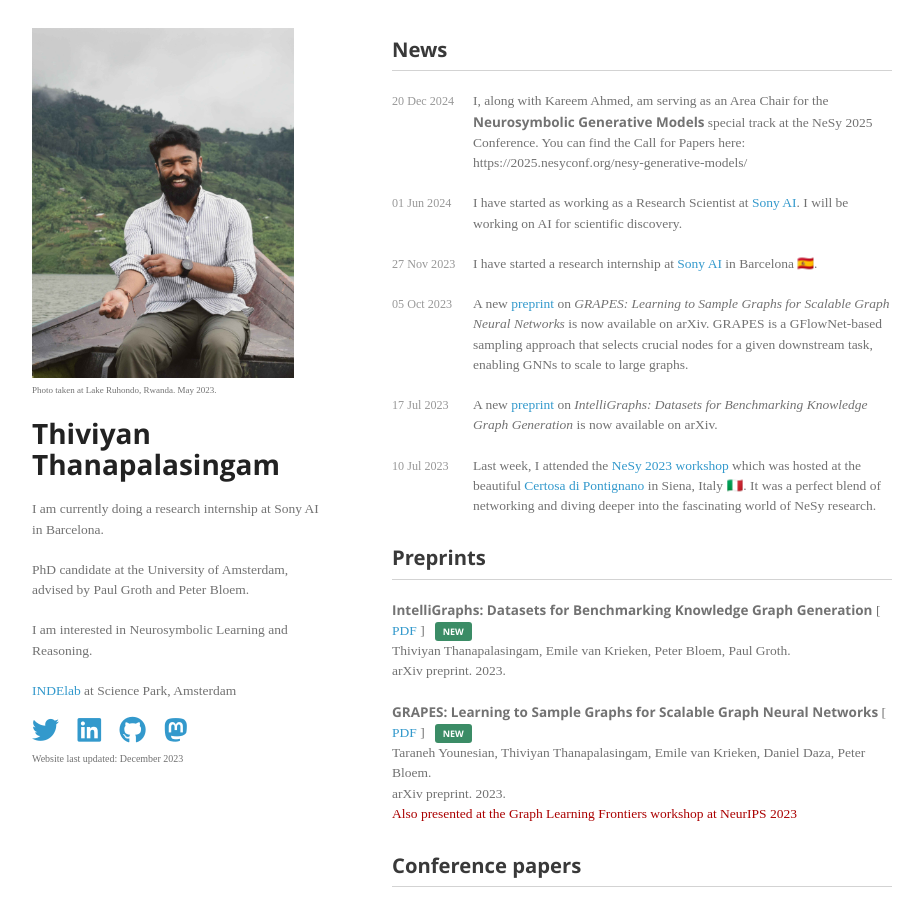
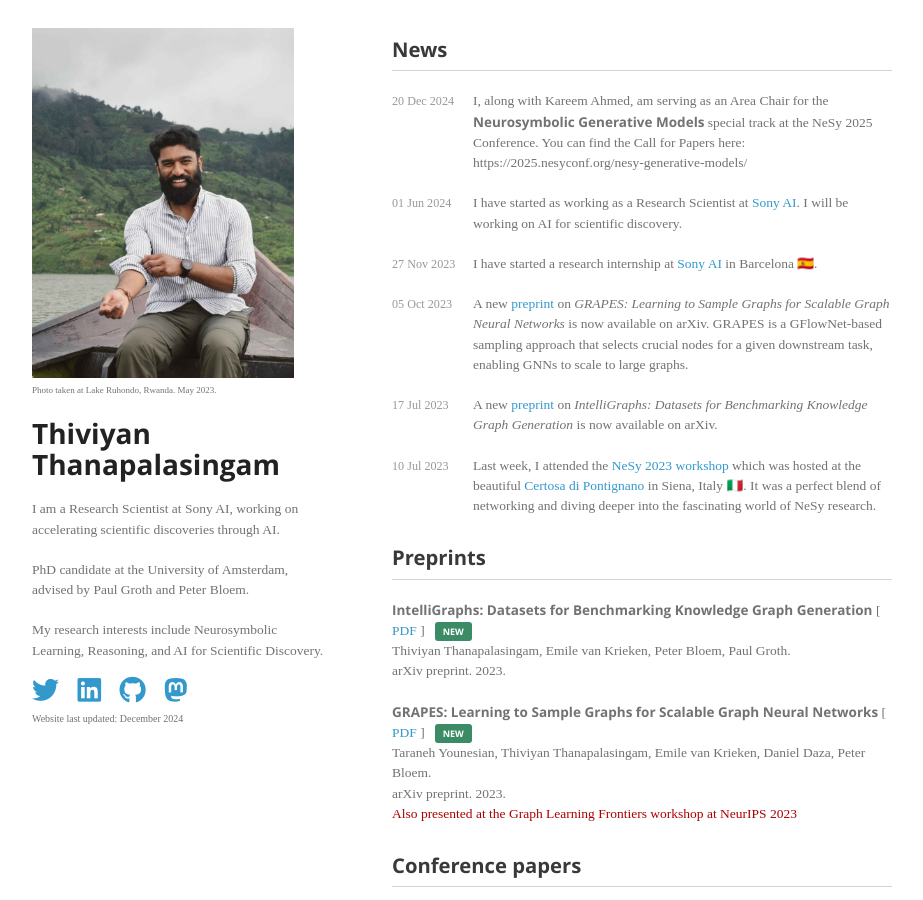
Before and after one commit to thiviyanT/website, a Jekyll site: the page built from index.html, in a window 1280 px wide and 900 px high. Shown: the whole window, without its empty margins (178-1101 px from the left). Built offline with Jekyll 4.4.1, drawn with Linux system fonts in a browser that asks for light colours; nearby versions of some CDN libraries; some web fonts are replaced; the list of posts is cut into pages by our own code; a style sheet for code colours, icons or effects is not loaded.

Commit message:
Update header.html

```diff
--- a/_includes/header.html
+++ b/_includes/header.html
@@ -4,14 +4,11 @@
 
     <h1>Thiviyan Thanapalasingam</h1>
 
-    <p>I am currently doing a research internship at Sony AI in Barcelona.</p>
+    <p>I am a Research Scientist at Sony AI, working on accelerating scientific discoveries through AI.</p>
 
     <p>PhD candidate at the University of Amsterdam, advised by Paul Groth and Peter Bloem.</p>
 
-    <p>I am interested in Neurosymbolic Learning and Reasoning.</p>
-
-    <p><a href="https://indelab.org/">INDElab</a> at Science Park, Amsterdam<br>
-    </p>
+    <p>My research interests include Neurosymbolic Learning, Reasoning, and AI for Scientific Discovery.</p>
 
     <span id="links">
         <a href="https://twitter.com/ThiviyanSingam"><i class="fa-brands fa-twitter fa-2xl"></i></a>
@@ -23,6 +20,6 @@
         <a href="https://orcid.org/0000-0002-0170-9105"><i class="ai ai-orcid ai-2x"></i></a>
     </span>
 
-    <p class="last-edit-text hide-desktop-screen">Website last updated: December 2023</p>
+    <p class="last-edit-text hide-desktop-screen">Website last updated: December 2024</p>
 
 </header>
```
